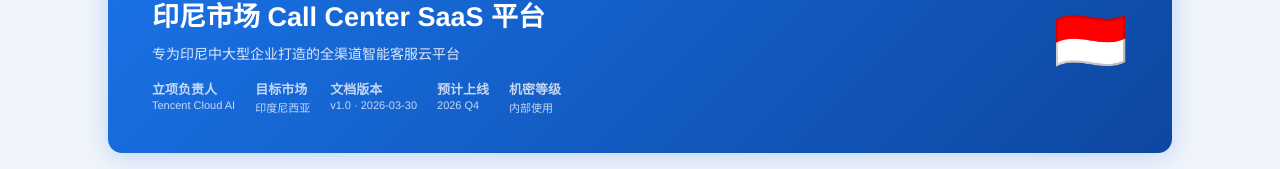
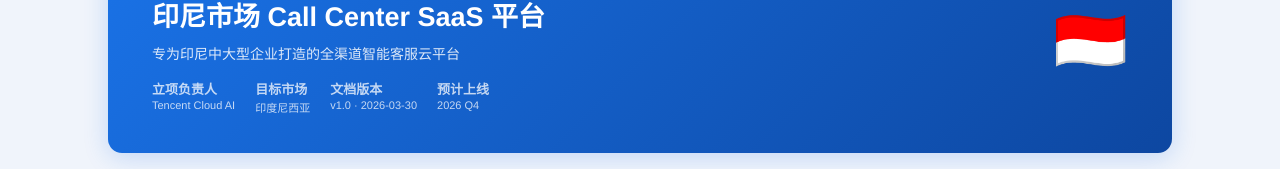
Before and after one commit to 122090308-ai/CallCenterPRD, a plain HTML site: page index.html in a window 1280 px wide. Shown: the part 151-320 px from the top of the page. Drawn offline with Linux system fonts and the light colour scheme.

Commit message:
Remove confidential level from index.html
Removed confidential level information from the document.

```diff
--- a/index.html
+++ b/index.html
@@ -106,7 +106,6 @@ body{font-family:'PingFang SC','Helvetica Neue',Arial,sans-serif;background:var(
       <div class="mi"><strong>目标市场</strong>印度尼西亚</div>
       <div class="mi"><strong>文档版本</strong>v1.0 · 2026-03-30</div>
       <div class="mi"><strong>预计上线</strong>2026 Q4</div>
-      <div class="mi"><strong>机密等级</strong>内部使用</div>
     </div>
   </div>
   <div class="flag">🇮🇩</div>
```
